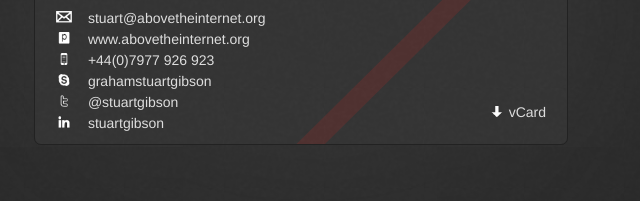
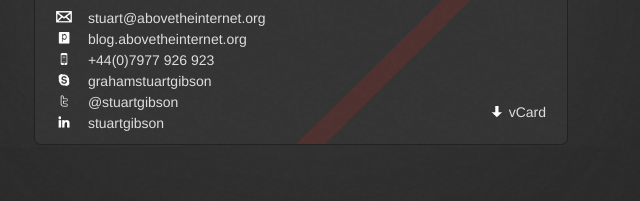
Before and after one commit to macressler/imetstuart.com, a plain HTML site: page index.html in a window 1280 px wide. Shown: the part 362-563 px from the top of the page, 326-966 px from the left. Drawn offline with Linux system fonts and the light colour scheme; a web font is replaced by a local one.

Commit message:
blog link updated

```diff
--- a/index.html
+++ b/index.html
@@ -50,7 +50,7 @@
 					</li>
 					<li>
 						<span class="leader"><img src="/images/posterous.png" alt=""></span>
-						<a class="url" rel="me" href="http://abovetheinternet.org" title="Stuart Gibson's infrequently updated blog">www.abovetheinternet.org</a>
+						<a class="url" rel="me" href="http://blog.abovetheinternet.org" title="Stuart Gibson's infrequently updated blog">blog.abovetheinternet.org</a>
 					</li>
 					<li>
 						<span class="leader"><img src="/images/phone.png" alt=""></span>
```
